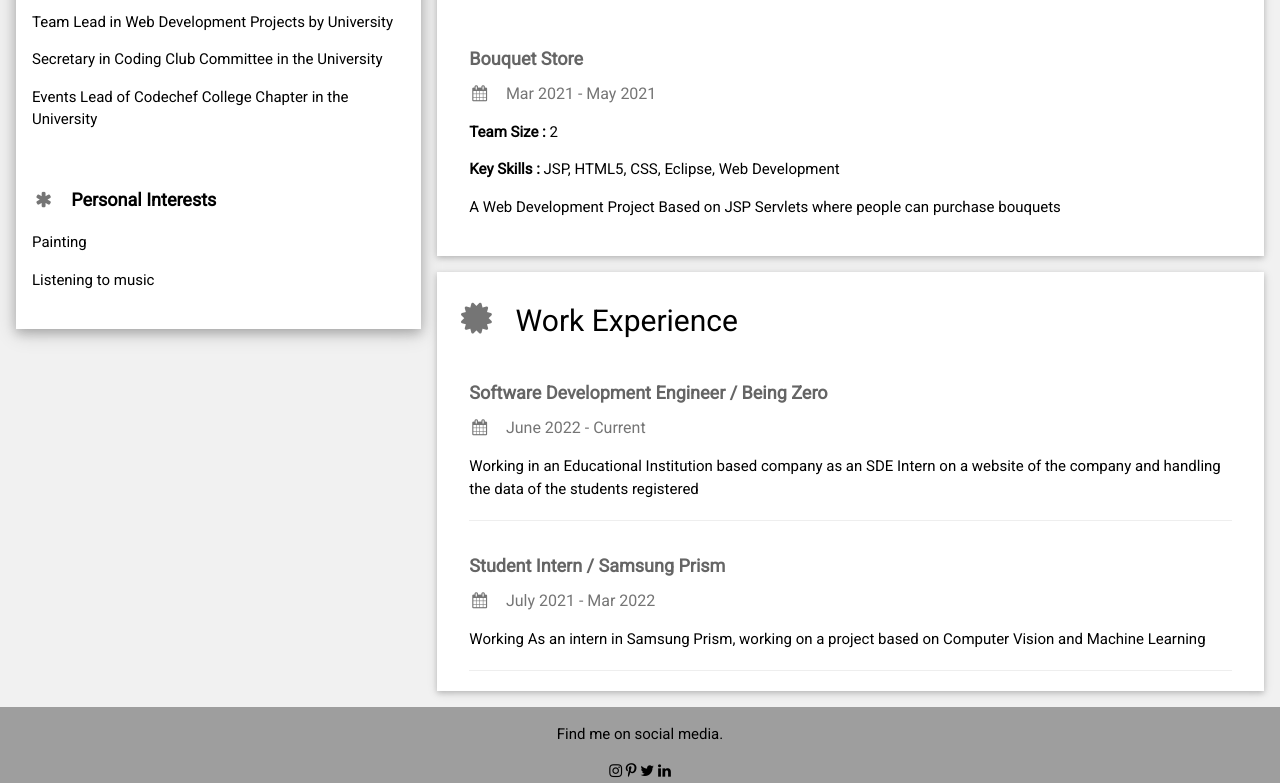
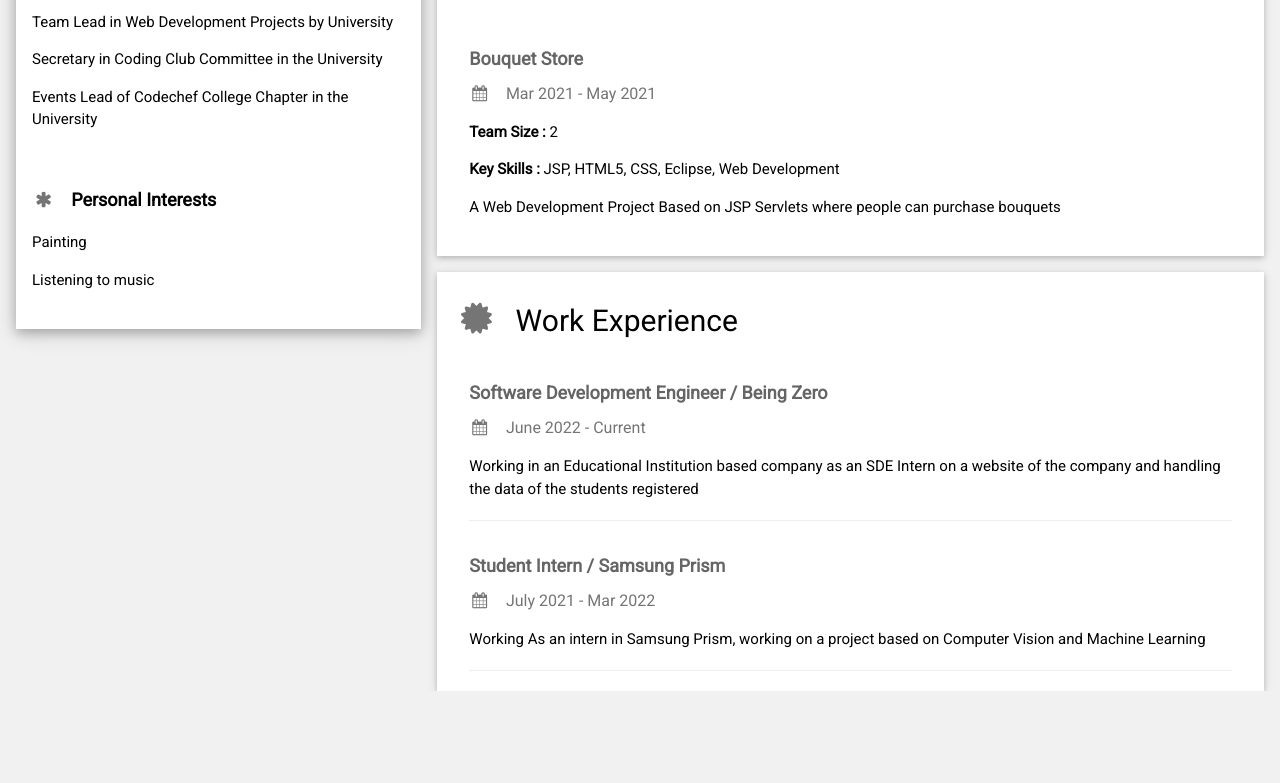
Before and after one commit to nithyabz/mern-stack-dev, a plain HTML site: page resume.html in a window 1280 px wide. Shown: the part 1331-2114 px from the top of the page. After the commit the page ends 2022 px from the top, so only its background shows below. Drawn offline with nearby package versions, Linux system fonts and the light colour scheme.

Commit message:
changes in resume

```diff
--- a/resume.html
+++ b/resume.html
@@ -145,24 +145,9 @@ html,body,h1,h2,h3,h4,h5,h6 {font-family: "Roboto", sans-serif}
           <hr>
         </div>
       </div>
-
-    <!-- End Right Column -->
     </div>
-
-  <!-- End Grid -->
   </div>
-
-  <!-- End Page Container -->
 </div>
-
-<footer class="w3-container w3-grey w3-center w3-margin-top">
-  <p>Find me on social media.</p>
-  <i class="fa fa-instagram w3-hover-opacity"></i>
-  <i class="fa fa-pinterest-p w3-hover-opacity"></i>
-  <i class="fa fa-twitter w3-hover-opacity"></i>
-  <i class="fa fa-linkedin w3-hover-opacity"></i>
-
-</footer>
 
 </body>
 </html>
```
